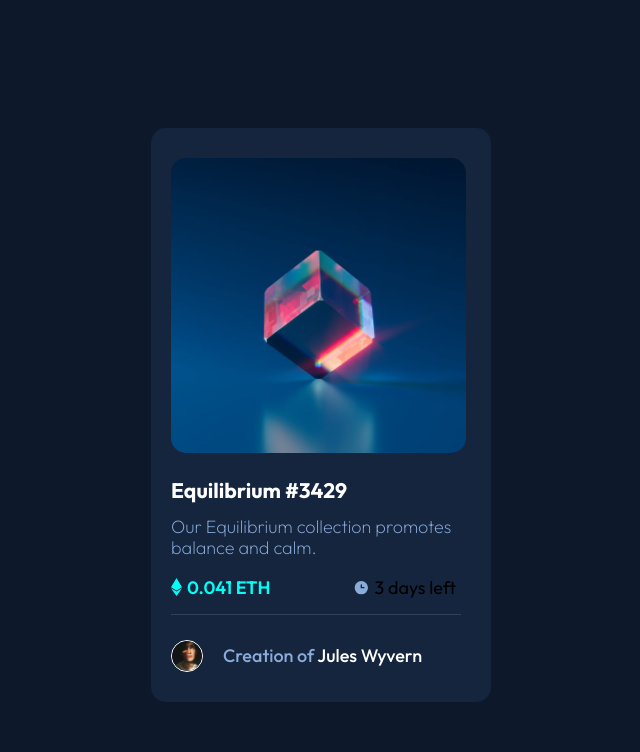
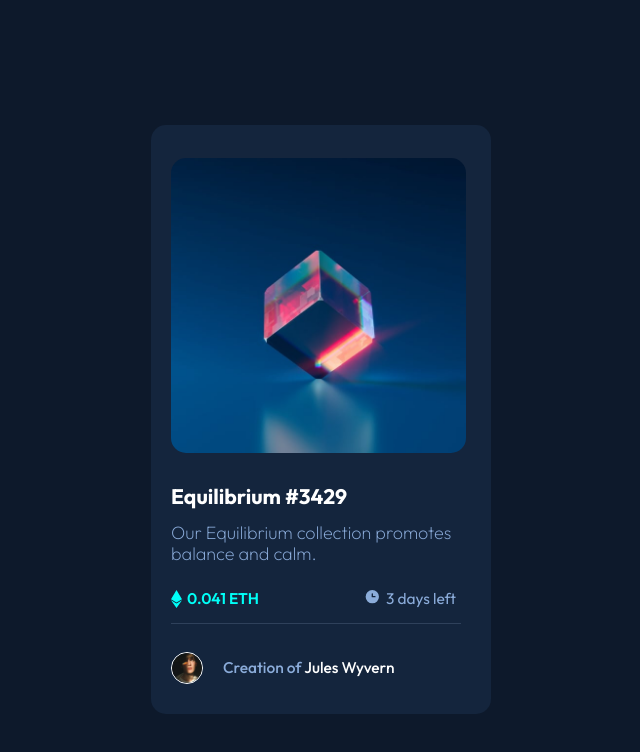
Before and after one commit to Alirexs/NFT-component, a website built with Parcel: page index.html in a window 1280 px wide. Shown: the whole page, without its empty margins (314-954 px from the left). Built offline with nearby package versions, Linux system fonts and the light colour scheme.

Commit message:
adding some improvments

```diff
--- a/CSS/style.css
+++ b/CSS/style.css
@@ -10,7 +10,7 @@
     --border-radius: 1.5rem
 }
 * {
-    margin: 1rem 0.5rem 0rem 0;
+    margin: 1.3rem 0.5rem 0rem 0;
 }
 
 html {
@@ -94,10 +94,15 @@ body {
     justify-content: space-between;
     align-items: center;
     border-bottom: 1px solid var(--Very-dark-blue);
+    font-size: 1.55rem;
 }
 
 .icons-clock svg {
     margin-top: 1.1rem;
+}
+
+.icons-clock p {
+    color: var(--Soft-blue);
 }
 
 .icons-ETH , .icons-clock {
@@ -118,6 +123,7 @@ body {
     display: flex;
     margin-top: 1rem;
     margin: 1.5rem 0 1rem 0 ;
+    font-size: 1.55rem;
 
 }
 
```
